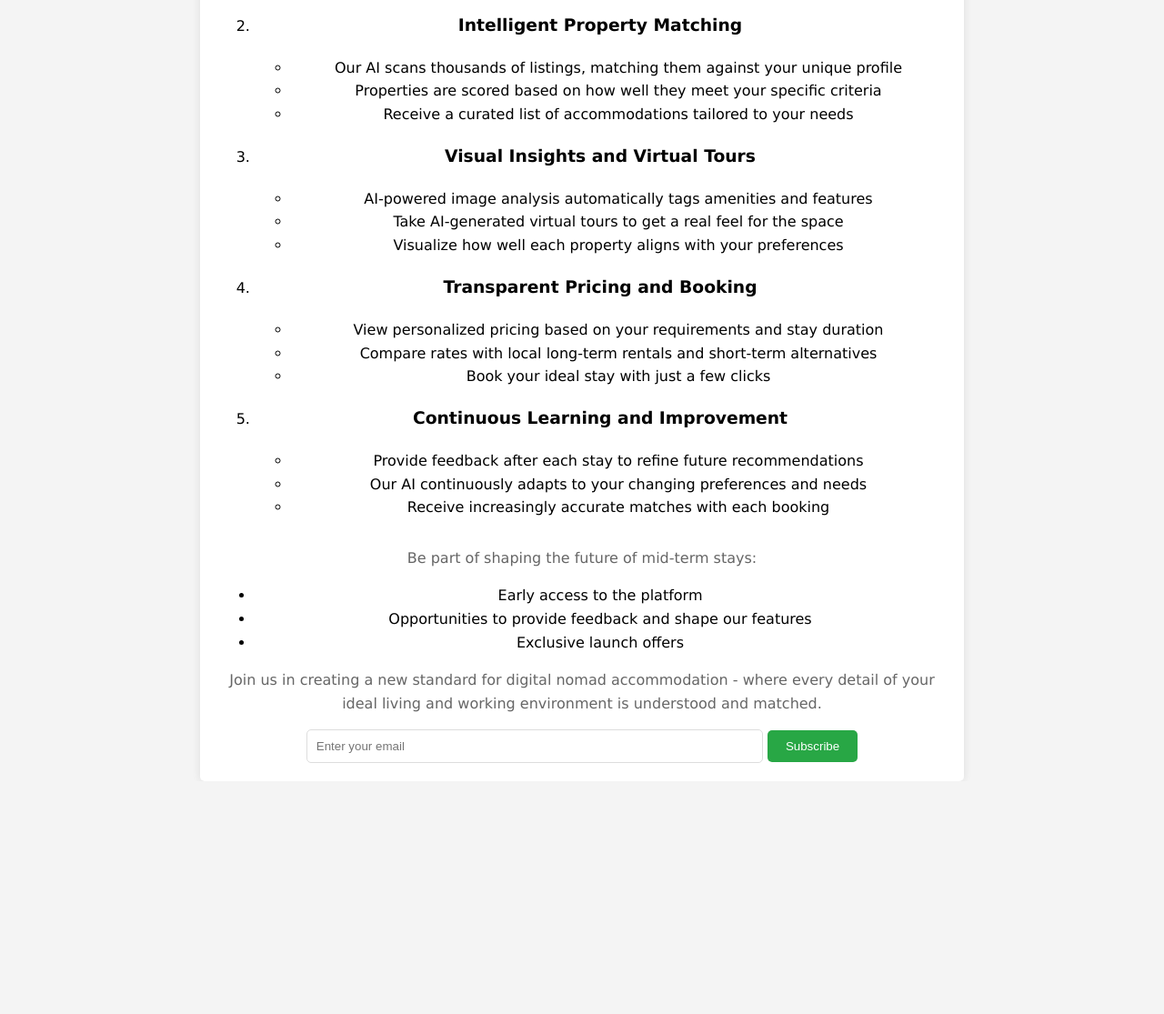
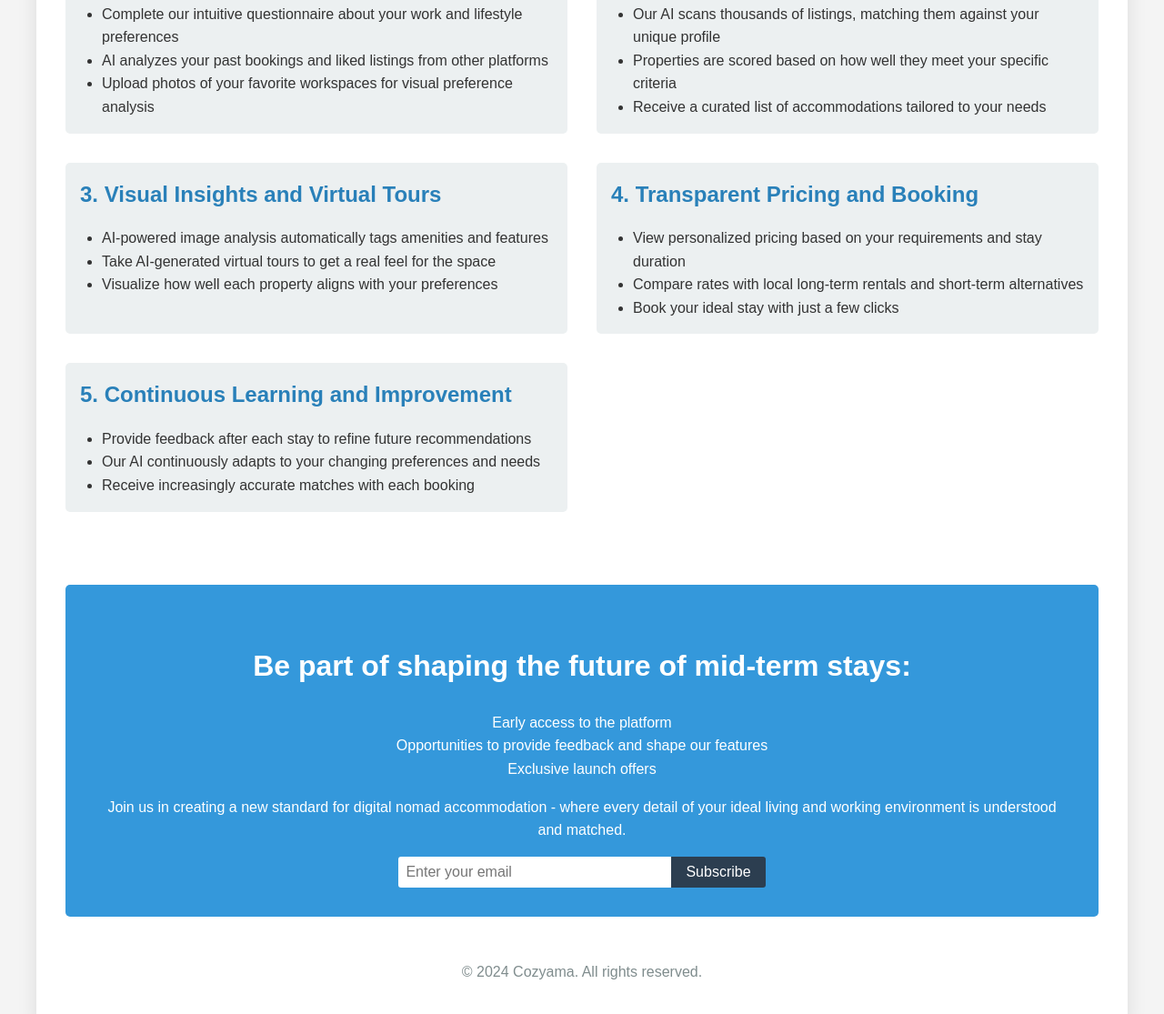
Before and after one commit to karleenheong/mta-landing1, a plain HTML site: page index.html in a window 1280 px wide. Shown: the part 477-1592 px from the top of the page at 91% size. Before the commit the page ends 1336 px from the top, so only its background shows below. Drawn offline with Linux system fonts and the light colour scheme.

Commit message:
Create first design

```diff
--- a/index.html
+++ b/index.html
@@ -3,72 +3,85 @@
 <head>
     <meta charset="UTF-8">
     <meta name="viewport" content="width=device-width, initial-scale=1.0">
-    <title>Cozyama</title>
+    <title>Cozyama: AI-Powered Mid-Term Stays for Digital Nomads</title>
     <link rel="stylesheet" href="styles.css">
 </head>
 <body>
     <div class="container">
-      <h1>Cozyama: AI-Powered Mid-Term Stays for Digital Nomads</h1>
+        <header>
+            <h1>Cozyama</h1>
+            <p class="tagline">AI-Powered Mid-Term Stays for Digital Nomads</p>
+        </header>
+
+        <main>
+            <section class="intro">
                 <p>Cozyama is developing an intelligent platform that understands the nuanced needs of digital nomads. Whether you need a minimum 50 Mbps WiFi connection, a large desk with an ergonomic chair, or an apartment within a 10-minute walk of a co-working hub, our AI is engineered to find your perfect 1-6 month stay (or longer), right down to the last detail.</p>
+            </section>
 
+            <section class="how-it-works">
                 <h2>How It Works:</h2>
-        <ol>
-          <li>
-            <h3>Smart Profile Creation</h3>
+                <div class="steps">
+                    <div class="step">
+                        <h3>1. Smart Profile Creation</h3>
                         <ul>
                             <li>Complete our intuitive questionnaire about your work and lifestyle preferences</li>
                             <li>AI analyzes your past bookings and liked listings from other platforms</li>
                             <li>Upload photos of your favorite workspaces for visual preference analysis</li>
                         </ul>
-          </li>
-          <li>
-            <h3>Intelligent Property Matching</h3>
+                    </div>
+                    <div class="step">
+                        <h3>2. Intelligent Property Matching</h3>
                         <ul>
                             <li>Our AI scans thousands of listings, matching them against your unique profile</li>
                             <li>Properties are scored based on how well they meet your specific criteria</li>
                             <li>Receive a curated list of accommodations tailored to your needs</li>
                         </ul>
-          </li>
-          <li>
-            <h3>Visual Insights and Virtual Tours</h3>
+                    </div>
+                    <div class="step">
+                        <h3>3. Visual Insights and Virtual Tours</h3>
                         <ul>
                             <li>AI-powered image analysis automatically tags amenities and features</li>
                             <li>Take AI-generated virtual tours to get a real feel for the space</li>
                             <li>Visualize how well each property aligns with your preferences</li>
                         </ul>
-          </li>
-          <li>
-            <h3>Transparent Pricing and Booking</h3>
+                    </div>
+                    <div class="step">
+                        <h3>4. Transparent Pricing and Booking</h3>
                         <ul>
                             <li>View personalized pricing based on your requirements and stay duration</li>
                             <li>Compare rates with local long-term rentals and short-term alternatives</li>
                             <li>Book your ideal stay with just a few clicks</li>
                         </ul>
-          </li>
-          <li>
-            <h3>Continuous Learning and Improvement</h3>
+                    </div>
+                    <div class="step">
+                        <h3>5. Continuous Learning and Improvement</h3>
                         <ul>
                             <li>Provide feedback after each stay to refine future recommendations</li>
                             <li>Our AI continuously adapts to your changing preferences and needs</li>
                             <li>Receive increasingly accurate matches with each booking</li>
                         </ul>
-          </li>
-        </ol>
+                    </div>
+                </div>
+            </section>
 
-        <div class="newsletter-form">
-          <p>Be part of shaping the future of mid-term stays:</p>
+            <section class="newsletter">
+                <h2>Be part of shaping the future of mid-term stays:</h2>
                 <ul>
                     <li>Early access to the platform</li>
                     <li>Opportunities to provide feedback and shape our features</li>
                     <li>Exclusive launch offers</li>
                 </ul>
                 <p>Join us in creating a new standard for digital nomad accommodation - where every detail of your ideal living and working environment is understood and matched.</p>
-
-          <form action="#" method="POST">
+                <form id="newsletter-form" action="#" method="post">
                     <input type="email" name="email" placeholder="Enter your email" required>
                     <button type="submit">Subscribe</button>
                 </form>
-        </div>
+            </section>
+        </main>
+
+        <footer>
+            <p>&copy; 2024 Cozyama. All rights reserved.</p>
+        </footer>
     </div>
 </body>
 </html>
--- a/styles.css
+++ b/styles.css
@@ -1,52 +1,165 @@
-body {
-  font-family: Verdana, Tahoma, sans-serif;
-  line-height: 1.6;
+/* Reset and base styles */
+* {
   margin: 0;
   padding: 0;
+  box-sizing: border-box;
+}
+
+body {
+  font-family: 'Arial', sans-serif;
+  line-height: 1.6;
+  color: #333;
+  background-color: #f4f4f4;
+}
+
+.container {
+  max-width: 1200px;
+  margin: 0 auto;
+  padding: 2rem;
+  background-color: #ffffff;
+  box-shadow: 0 0 20px rgba(0, 0, 0, 0.1);
+}
+
+/* Typography */
+h1, h2, h3 {
+  margin-bottom: 1rem;
+  color: #2c3e50;
+}
+
+h1 {
+  font-size: 3rem;
+  text-align: center;
+}
+
+h2 {
+  font-size: 2rem;
+  border-bottom: 2px solid #3498db;
+  padding-bottom: 0.5rem;
+  margin-top: 2rem;
+}
+
+h3 {
+  font-size: 1.5rem;
+  color: #2980b9;
+}
+
+p {
+  margin-bottom: 1rem;
+}
+
+/* Header */
+header {
+  text-align: center;
+  margin-bottom: 2rem;
+}
+
+.tagline {
+  font-size: 1.2rem;
+  color: #7f8c8d;
+}
+
+/* Sections */
+section {
+  margin-bottom: 3rem;
+}
+
+.intro {
+  font-size: 1.1rem;
+  text-align: center;
+  max-width: 800px;
+  margin: 0 auto;
+}
+
+/* How It Works */
+.steps {
+  display: flex;
+  flex-wrap: wrap;
+  justify-content: space-between;
+}
+
+.step {
+  flex-basis: calc(50% - 1rem);
+  margin-bottom: 2rem;
+  padding: 1rem;
+  background-color: #ecf0f1;
+  border-radius: 5px;
+}
+
+.step ul {
+  padding-left: 1.5rem;
+}
+
+/* Newsletter */
+.newsletter {
+  background-color: #3498db;
+  color: #ffffff;
+  padding: 2rem;
+  border-radius: 5px;
+  text-align: center;
+}
+
+.newsletter h2 {
+  color: #ffffff;
+  border-bottom: none;
+}
+
+.newsletter ul {
+  list-style-type: none;
+  margin-bottom: 1rem;
+}
+
+#newsletter-form {
   display: flex;
   justify-content: center;
-  align-items: center;
-  min-height: 100vh;
-  background-color: #f4f4f4;
+  margin-top: 1rem;
 }
-.container {
+
+#newsletter-form input[type="email"] {
+  padding: 0.5rem;
+  font-size: 1rem;
+  border: none;
+  border-radius: 3px 0 0 3px;
+  width: 60%;
+  max-width: 300px;
+}
+
+#newsletter-form button {
+  padding: 0.5rem 1rem;
+  font-size: 1rem;
+  background-color: #2c3e50;
+  color: #ffffff;
+  border: none;
+  border-radius: 0 3px 3px 0;
+  cursor: pointer;
+  transition: background-color 0.3s ease;
+}
+
+#newsletter-form button:hover {
+  background-color: #34495e;
+}
+
+/* Footer */
+footer {
   text-align: center;
-  padding: 20px;
-  background-color: white;
-  border-radius: 5px;
-  box-shadow: 0 0 10px rgba(0,0,0,0.1);
-  max-width: 800px;
-  width: 100%;
+  margin-top: 2rem;
+  color: #7f8c8d;
 }
-h1 {
-  color: #333;
+
+/* Responsive design */
+@media (max-width: 768px) {
+  .step {
+      flex-basis: 100%;
+  }
+
+  h1 {
+      font-size: 2.5rem;
+  }
+
+  h2 {
+      font-size: 1.8rem;
+  }
+
+  h3 {
+      font-size: 1.3rem;
+  }
 }
-p {
-  color: #666;
-}
-.cta-button {
-  display: inline-block;
-  padding: 10px 20px;
-  background-color: #007bff;
-  color: white;
-  text-decoration: none;
-  border-radius: 5px;
-  margin-top: 20px;
-}
-.newsletter-form {
-  margin-top: 30px;
-}
-.newsletter-form input[type="email"] {
-  padding: 10px;
-  width: 60%;
-  border: 1px solid #ddd;
-  border-radius: 5px;
-}
-.newsletter-form button {
-  padding: 10px 20px;
-  background-color: #28a745;
-  color: white;
-  border: none;
-  border-radius: 5px;
-  cursor: pointer;
-}
```
Also changed, not shown: copy1.html (added, +74 -0 lines). Lines whose indentation alone changed are shown as unchanged.
